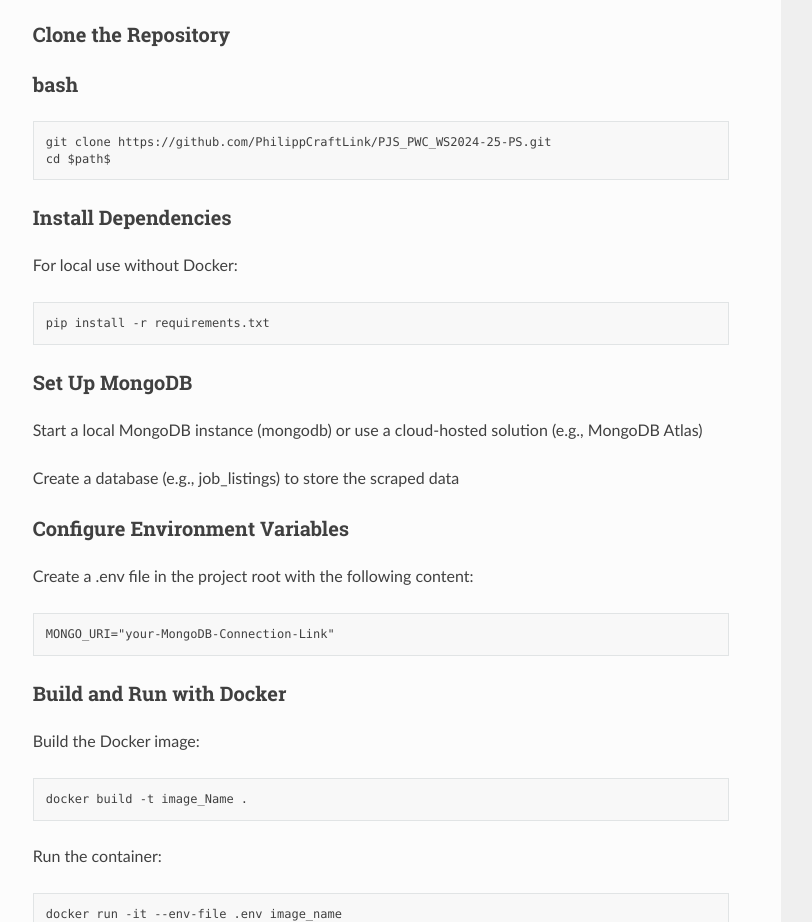
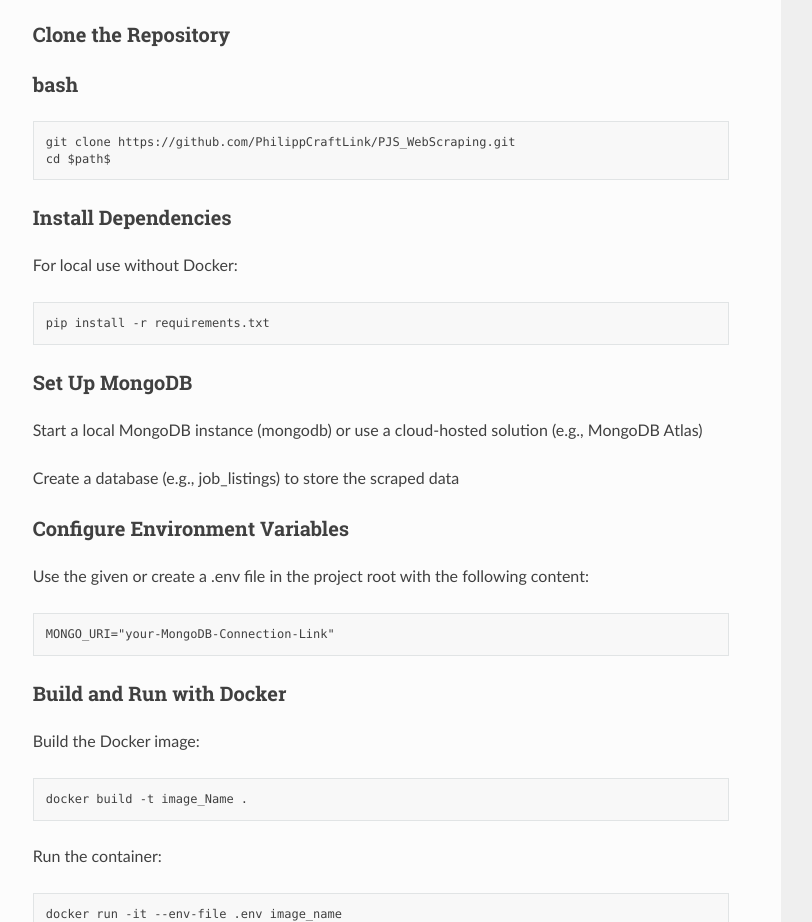
Before and after one commit to PhilippCraftLink/PJS_WebScraping, a plain HTML site: page docs/index.html in a window 1280 px wide. Shown: the part 1947-2869 px from the top of the page, without its empty margins (319-1131 px from the left). Drawn offline with Linux system fonts and the light colour scheme.

Commit message:
Update index.html

```diff
--- a/docs/index.html
+++ b/docs/index.html
@@ -149,7 +149,7 @@ recognises and automatically solves simple captcha tests.</p>
 </section>
 <section id="bash">
 <h3>bash<a class="headerlink" href="#bash" title="Link to this heading"></a></h3>
-<div class="highlight-none notranslate"><div class="highlight"><pre><span></span>git clone https://github.com/PhilippCraftLink/PJS_PWC_WS2024-25-PS.git
+<div class="highlight-none notranslate"><div class="highlight"><pre><span></span>git clone https://github.com/PhilippCraftLink/PJS_WebScraping.git
 cd $path$
 </pre></div>
 </div>
@@ -168,7 +168,7 @@ cd $path$
 </section>
 <section id="configure-environment-variables">
 <h3>Configure Environment Variables<a class="headerlink" href="#configure-environment-variables" title="Link to this heading"></a></h3>
-<p>Create a .env file in the project root with the following content:</p>
+<p>Use the given or create a .env file in the project root with the following content:</p>
 <div class="highlight-none notranslate"><div class="highlight"><pre><span></span>MONGO_URI=&quot;your-MongoDB-Connection-Link&quot;
 </pre></div>
 </div>
```
